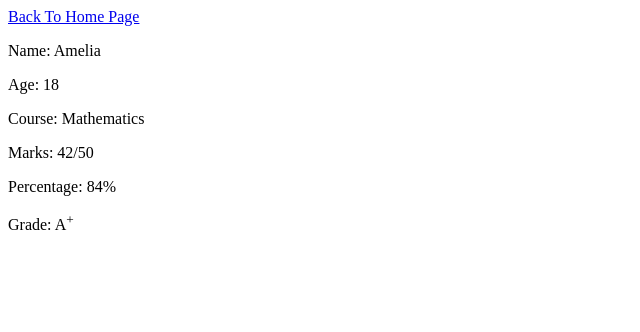
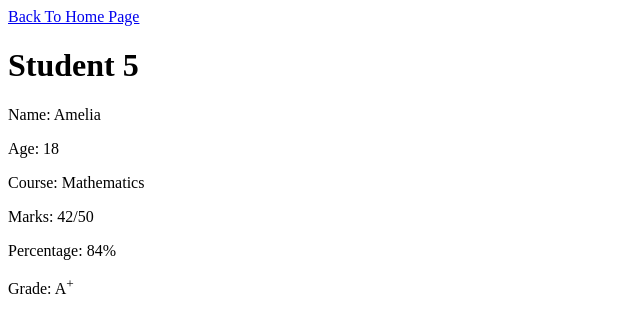
Before and after one commit to SyedAliAbbas014/HtmlWebsiteAssignment, a plain HTML site: page page5.html in a window 1280 px wide. Shown: the whole page, without its empty margins (0-640 px from the left). Drawn offline with Linux system fonts and the light colour scheme.

Commit message:
Update page5.html

```diff
--- a/page5.html
+++ b/page5.html
@@ -7,6 +7,7 @@
 </head>
 <body>
     <a href="index.html">Back To Home Page</a><br>
+      <h1><b>Student 5</b></h1>
      <p>Name: Amelia</p>
     <p>Age: 18</p>
     <p>Course: Mathematics</p>
```
